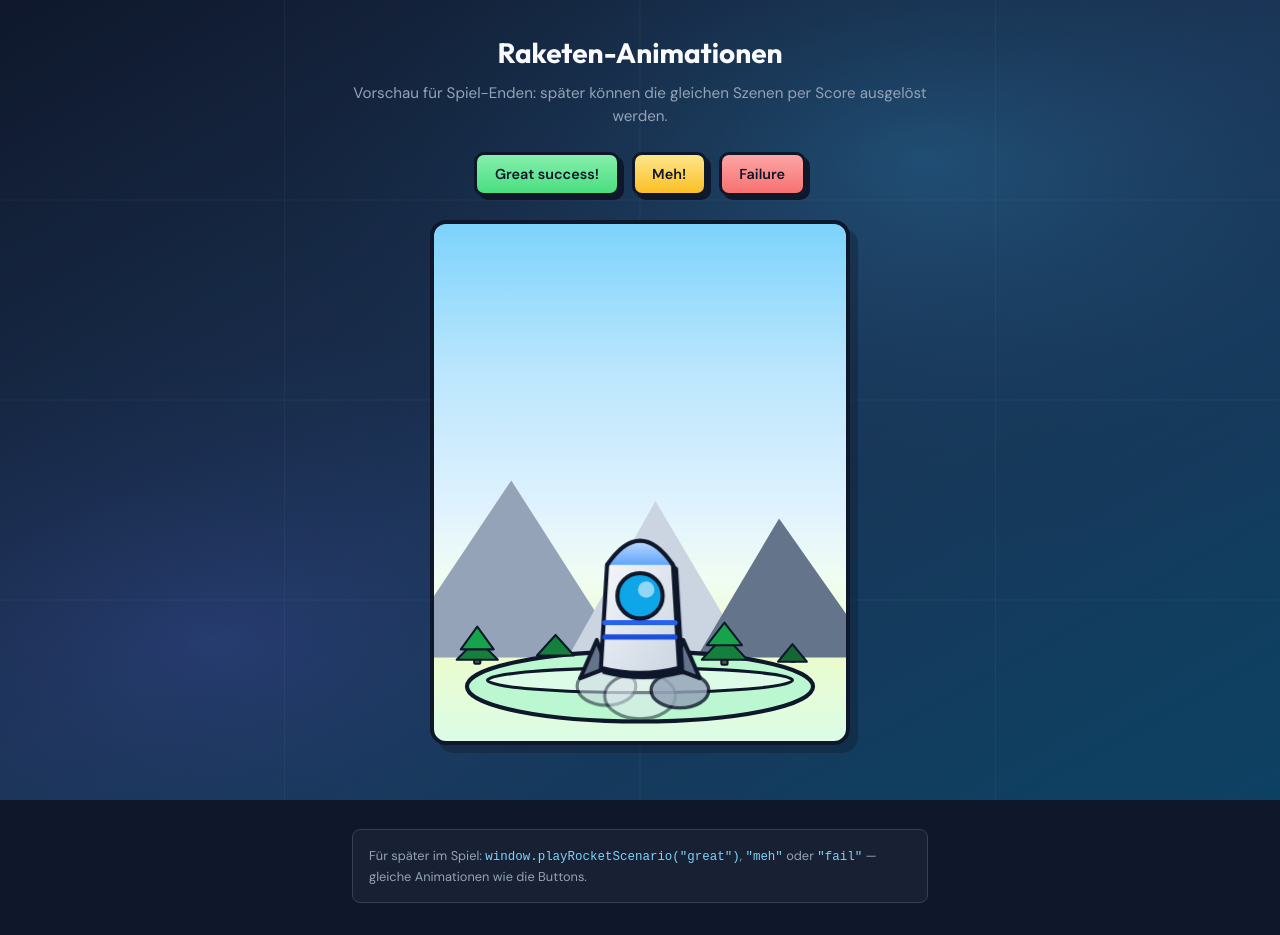
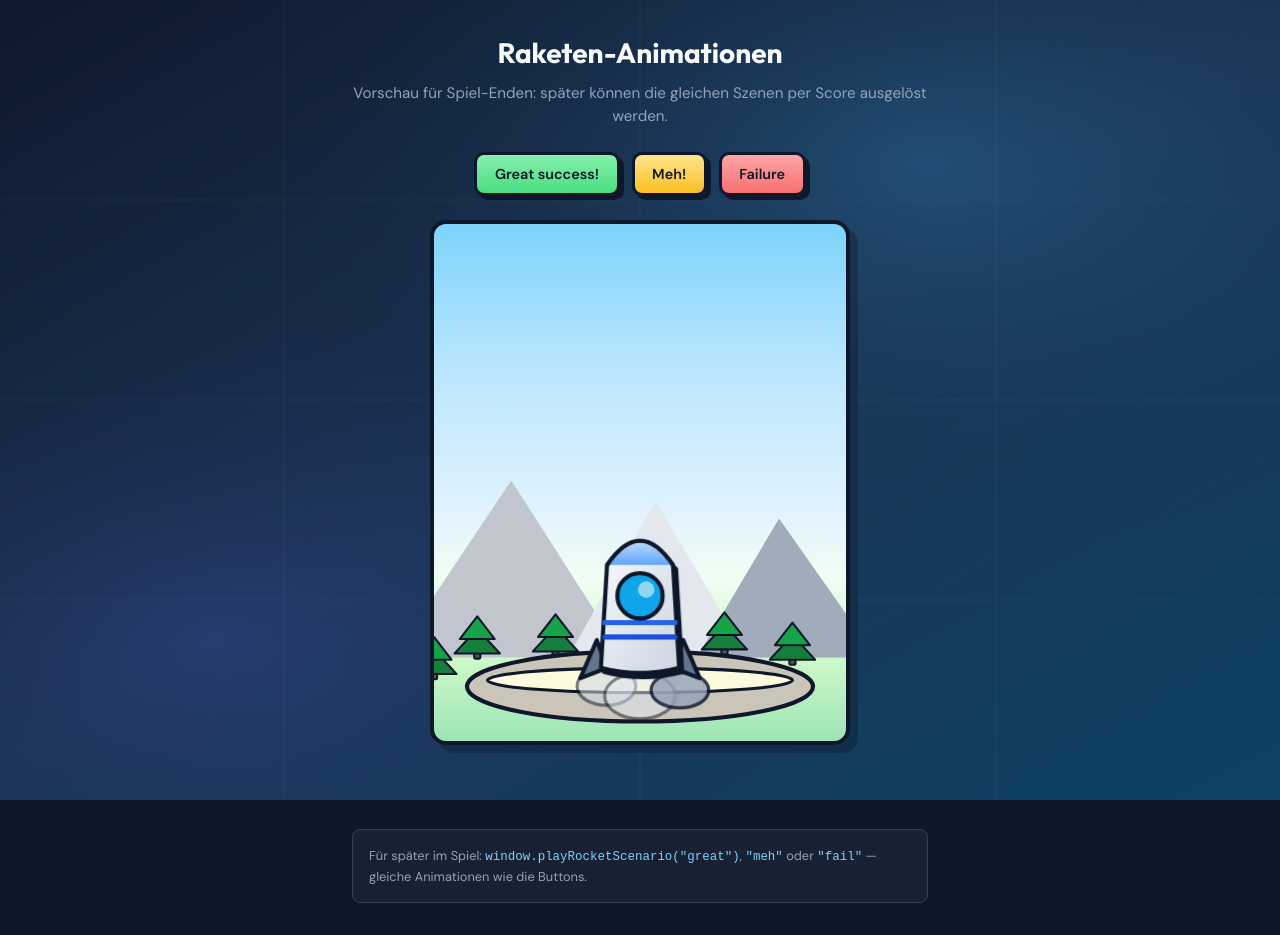
Before and after one commit to LukasReindlGit/rocket-game, a website: page public/rocket.html in a window 1280 px wide. Drawn offline with nearby package versions, Linux system fonts and the light colour scheme; no server answers.

Commit message:
feat: adjusted trees

```diff
--- a/data/rocket-colors.csv
+++ /dev/null
@@ -1,75 +0,0 @@
-key,value
-page_background,#0f172a
-mesh_url,/content/images/bg-mesh.svg
-mesh_opacity,0.85
-stage_sky_1,#7dd3fc
-stage_sky_2,#bae6fd
-stage_sky_3,#e0f2fe
-stage_sky_4,#f0fdf4
-stage_field_mid,#ecfccb
-stage_field,#dcfce7
-stage_box_shadow,"8px 8px 0 rgba(15, 23, 42, 0.35)"
-mountain_1,#94a3b8
-mountain_2,#cbd5e1
-mountain_3,#64748b
-launchpad_outer,#bbf7d0
-launchpad_inner,#dcfce7
-tree_trunk,#57534e
-tree_foliage_1,#15803d
-tree_foliage_2,#16a34a
-tree_foliage_dark,#166534
-fume_1,#cbd5e1
-fume_2,#e2e8f0
-fume_3,#94a3b8
-fail_smoke_1,#64748b
-fail_smoke_2,#94a3b8
-fail_smoke_3,#475569
-fail_text_fill,#0f172a
-fail_text_stroke,#ffffff
-fin,#64748b
-stripe_1,#2563eb
-stripe_2,#1d4ed8
-window,#0ea5e9
-window_glare,"rgba(255,255,255,0.55)"
-ink,#0f172a
-idle_flame_rad_0,#fffbeb
-idle_flame_rad_35,#fde68a
-idle_flame_rad_70,#f59e0b
-idle_flame_rad_100,#c2410c
-idle_flame_body_0,#fff7ed
-idle_flame_body_40,#fcd34d
-idle_flame_body_100,#ea580c
-launch_flame_outer_0,#fffbeb
-launch_flame_outer_12,#fef08a
-launch_flame_outer_35,#fb923c
-launch_flame_outer_58,#ea580c
-launch_flame_outer_82,#c2410c
-launch_flame_outer_100,#7c2d12
-launch_flame_mid_0,#fef9c3
-launch_flame_mid_30,#fbbf24
-launch_flame_mid_65,#f97316
-launch_flame_mid_100,#dc2626
-launch_flame_core_0,#ffffff
-launch_flame_core_22,#fef9c3
-launch_flame_core_55,#fde047
-launch_flame_core_100,#f59e0b
-rocket_body_0,#f8fafc
-rocket_body_45,#e2e8f0
-rocket_body_100,#cbd5e1
-rocket_nose_0,#bfdbfe
-rocket_nose_100,#60a5fa
-idle_flame_core_fill,#fffbeb
-idle_flame_spark,#fbbf24
-launch_flame_jet,#ea580c
-launch_flame_hot,#ffffff
-launch_flame_tongue,#fde047
-meh_sweat,#38bdf8
-btn_great_a,#86efac
-btn_great_b,#4ade80
-btn_meh_a,#fde68a
-btn_meh_b,#fbbf24
-btn_fail_a,#fca5a5
-btn_fail_b,#f87171
-api_hint_bg,"rgba(30, 41, 59, 0.6)"
-api_hint_code,#7dd3fc
-confetti_colors,"#fde047,#4ade80,#38bdf8,#f472b6,#a78bfa,#fb923c"
--- a/public/css/rocket-bg.css
+++ b/public/css/rocket-bg.css
@@ -1,4 +1,4 @@
-/* Rocket page — viewport mesh + stage fill (palette: rocket-theme.css + data/rocket-colors.csv). */
+/* Rocket page — viewport mesh + stage fill (palette: rocket-theme.css). */
 
 body.page-rocket .app-bg::before {
   content: "";
--- a/public/css/rocket-theme.css
+++ b/public/css/rocket-theme.css
@@ -1,4 +1,4 @@
-/* Default rocket palette — overridden at runtime from /data/rocket-colors.csv via /api/rocket-colors */
+/* Rocket palette — edit here; VS Code shows color swatches next to hex values. */
 
 body.page-rocket {
   --rocket-page-background: #0f172a;
@@ -9,8 +9,8 @@ body.page-rocket {
   --rocket-stage-sky-2: #bae6fd;
   --rocket-stage-sky-3: #e0f2fe;
   --rocket-stage-sky-4: #f0fdf4;
-  --rocket-stage-field-mid: #ecfccb;
-  --rocket-stage-field: #dcfce7;
+  --rocket-stage-field-mid: #d3fccb;
+  --rocket-stage-field: #9de4b6;
   --rocket-stage-scene: linear-gradient(
     180deg,
     var(--rocket-stage-sky-1) 0%,
@@ -22,11 +22,11 @@ body.page-rocket {
   );
   --rocket-stage-box-shadow: 8px 8px 0 rgba(15, 23, 42, 0.35);
 
-  --rocket-mountain-1: #94a3b8;
-  --rocket-mountain-2: #cbd5e1;
-  --rocket-mountain-3: #64748b;
-  --rocket-launchpad-outer: #bbf7d0;
-  --rocket-launchpad-inner: #dcfce7;
+  --rocket-mountain-1: #c1c6ce;
+  --rocket-mountain-2: #e3e8ee;
+  --rocket-mountain-3: #a1acbb;
+  --rocket-launchpad-outer: #c9c6b9;
+  --rocket-launchpad-inner: #fcf9dc;
   --rocket-tree-trunk: #57534e;
   --rocket-tree-foliage-1: #15803d;
   --rocket-tree-foliage-2: #16a34a;
@@ -94,4 +94,12 @@ body.page-rocket {
 
   --rocket-api-hint-bg: rgba(30, 41, 59, 0.6);
   --rocket-api-hint-code: #7dd3fc;
+
+  /* Confetti (read by rocket.js for canvas-confetti) */
+  --rocket-confetti-0: #fde047;
+  --rocket-confetti-1: #4ade80;
+  --rocket-confetti-2: #38bdf8;
+  --rocket-confetti-3: #f472b6;
+  --rocket-confetti-4: #a78bfa;
+  --rocket-confetti-5: #fb923c;
 }
--- a/public/css/rocket.css
+++ b/public/css/rocket.css
@@ -1,6 +1,6 @@
 /* Rocket demo page — comic SVG + scenario animations */
 
-/* Comic rocket UI — colors from body.page-rocket (rocket-theme.css + data/rocket-colors.csv). */
+/* Comic rocket UI — colors: public/css/rocket-theme.css */
 
 .rocket-page {
   min-height: 100%;
--- a/public/js/rocket.js
+++ b/public/js/rocket.js
@@ -1,54 +1,28 @@
 "use strict";
 
 (function () {
-  const DEFAULT_CONFETTI_COLORS = [
-    "#fde047",
-    "#4ade80",
-    "#38bdf8",
-    "#f472b6",
-    "#a78bfa",
-    "#fb923c",
-  ];
+  const CONFETTI_VAR_COUNT = 6;
+  const CONFETTI_FALLBACK = ["#fde047", "#4ade80", "#38bdf8", "#f472b6", "#a78bfa", "#fb923c"];
 
   /**
-   * @param {Record<string, string>} colors
+   * Confetti colors come from `rocket-theme.css` (--rocket-confetti-0 …) so they stay editable as CSS.
+   * @returns {string[]}
    */
-  function applyRocketColors(colors) {
-    const body = document.body;
-    if (!body || !colors) return;
-    for (const [key, raw] of Object.entries(colors)) {
-      if (raw == null || String(raw).trim() === "") continue;
-      const val = String(raw).trim();
-      if (key === "mesh_url") {
-        body.style.setProperty("--rocket-bg-mesh", `url("${val}")`);
-        continue;
+  function confettiColorsFromTheme() {
+    const root = document.body;
+    if (!root) {
+      return CONFETTI_FALLBACK;
+    }
+    const styles = getComputedStyle(root);
+    const out = [];
+    for (let i = 0; i < CONFETTI_VAR_COUNT; i++) {
+      const v = styles.getPropertyValue(`--rocket-confetti-${i}`).trim();
+      if (v) {
+        out.push(v);
       }
-      if (key === "confetti_colors") {
-        window.__rocketConfettiColors = val
-          .split(",")
-          .map((s) => s.trim())
-          .filter(Boolean);
-        continue;
-      }
-      const cssName = "--rocket-" + key.replace(/_/g, "-");
-      body.style.setProperty(cssName, val);
     }
+    return out.length > 0 ? out : CONFETTI_FALLBACK;
   }
-
-  async function loadRocketColors() {
-    try {
-      const r = await fetch("/api/rocket-colors");
-      if (!r.ok) return;
-      const data = await r.json();
-      if (data && data.colors && typeof data.colors === "object") {
-        applyRocketColors(data.colors);
-      }
-    } catch {
-      /* keep rocket-theme.css defaults */
-    }
-  }
-
-  loadRocketColors();
 
   const stage = document.getElementById("rocket-stage");
   const statusEl = document.getElementById("rocket-status");
@@ -102,10 +76,7 @@
     resizeCanvas();
     const x = 0.5;
     const y = 0.28;
-    const confettiColors =
-      Array.isArray(window.__rocketConfettiColors) && window.__rocketConfettiColors.length > 0
-        ? window.__rocketConfettiColors
-        : DEFAULT_CONFETTI_COLORS;
+    const confettiColors = confettiColorsFromTheme();
     burst({
       particleCount: 140,
       spread: 75,
--- a/public/rocket.html
+++ b/public/rocket.html
@@ -97,31 +97,40 @@
             <path d="M 255 420 L 335 285 L 430 420 Z" fill="var(--rocket-mountain-3)" />
           </g>
 
+          <!-- Trees near horizon / ridge (in front of floor strip, behind rocket) -->
+          <g class="scene-trees" aria-hidden="true">
+
+            <g transform="translate(0 420)">
+              <rect x="-3" y="-1" width="6" height="22" rx="1" fill="var(--rocket-tree-trunk)" stroke="var(--rocket-ink)" stroke-width="2" />
+              <path d="M 0 -8 L -22 16 L 22 16 Z" fill="var(--rocket-tree-foliage-1)" stroke="var(--rocket-ink)" stroke-width="2" stroke-linejoin="round" />
+              <path d="M 0 -20 L -17 2 L 17 2 Z" fill="var(--rocket-tree-foliage-2)" stroke="var(--rocket-ink)" stroke-width="2" stroke-linejoin="round" />
+            </g>
+            <g transform="translate(42 400)">
+              <rect x="-3" y="-1" width="6" height="22" rx="1" fill="var(--rocket-tree-trunk)" stroke="var(--rocket-ink)" stroke-width="2" />
+              <path d="M 0 -8 L -22 16 L 22 16 Z" fill="var(--rocket-tree-foliage-1)" stroke="var(--rocket-ink)" stroke-width="2" stroke-linejoin="round" />
+              <path d="M 0 -20 L -17 2 L 17 2 Z" fill="var(--rocket-tree-foliage-2)" stroke="var(--rocket-ink)" stroke-width="2" stroke-linejoin="round" />
+            </g>
+            <g transform="translate(118 398)">
+              <rect x="-3" y="-1" width="6" height="22" rx="1" fill="var(--rocket-tree-trunk)" stroke="var(--rocket-ink)" stroke-width="2" />
+              <path d="M 0 -8 L -22 16 L 22 16 Z" fill="var(--rocket-tree-foliage-1)" stroke="var(--rocket-ink)" stroke-width="2" stroke-linejoin="round" />
+              <path d="M 0 -20 L -17 2 L 17 2 Z" fill="var(--rocket-tree-foliage-2)" stroke="var(--rocket-ink)" stroke-width="2" stroke-linejoin="round" />
+            </g>
+            <g transform="translate(282 396)">
+              <rect x="-3" y="-1" width="6" height="22" rx="1" fill="var(--rocket-tree-trunk)" stroke="var(--rocket-ink)" stroke-width="2" />
+              <path d="M 0 -8 L -22 16 L 22 16 Z" fill="var(--rocket-tree-foliage-1)" stroke="var(--rocket-ink)" stroke-width="2" stroke-linejoin="round" />
+              <path d="M 0 -20 L -17 2 L 17 2 Z" fill="var(--rocket-tree-foliage-2)" stroke="var(--rocket-ink)" stroke-width="2" stroke-linejoin="round" />
+            </g>
+            <g transform="translate(348 406)">
+              <rect x="-3" y="-1" width="6" height="22" rx="1" fill="var(--rocket-tree-trunk)" stroke="var(--rocket-ink)" stroke-width="2" />
+              <path d="M 0 -8 L -22 16 L 22 16 Z" fill="var(--rocket-tree-foliage-1)" stroke="var(--rocket-ink)" stroke-width="2" stroke-linejoin="round" />
+              <path d="M 0 -20 L -17 2 L 17 2 Z" fill="var(--rocket-tree-foliage-2)" stroke="var(--rocket-ink)" stroke-width="2" stroke-linejoin="round" />
+            </g>
+          </g>
+
           <!-- Ground: launchpad ellipses (in front of mountains) -->
           <ellipse cx="200" cy="448" rx="168" ry="34" fill="var(--rocket-launchpad-outer)" stroke="var(--rocket-ink)" stroke-width="4" />
           <ellipse cx="200" cy="442" rx="148" ry="12" fill="var(--rocket-launchpad-inner)" stroke="var(--rocket-ink)" stroke-width="3" />
 
-          <!-- Trees near horizon / ridge (in front of floor strip, behind rocket) -->
-          <g class="scene-trees" aria-hidden="true">
-            <g transform="translate(42 408)">
-              <rect x="-3" y="-2" width="6" height="20" rx="1" fill="var(--rocket-tree-trunk)" stroke="var(--rocket-ink)" stroke-width="2" />
-              <path d="M 0 -6 L -20 14 L 20 14 Z" fill="var(--rocket-tree-foliage-1)" stroke="var(--rocket-ink)" stroke-width="2" stroke-linejoin="round" />
-              <path d="M 0 -18 L -16 4 L 16 4 Z" fill="var(--rocket-tree-foliage-2)" stroke="var(--rocket-ink)" stroke-width="2" stroke-linejoin="round" />
-            </g>
-            <g transform="translate(118 402)">
-              <rect x="-3" y="0" width="6" height="16" rx="1" fill="var(--rocket-tree-trunk)" stroke="var(--rocket-ink)" stroke-width="2" />
-              <path d="M 0 -4 L -18 16 L 18 16 Z" fill="var(--rocket-tree-foliage-1)" stroke="var(--rocket-ink)" stroke-width="2" stroke-linejoin="round" />
-            </g>
-            <g transform="translate(282 406)">
-              <rect x="-3" y="-1" width="6" height="22" rx="1" fill="var(--rocket-tree-trunk)" stroke="var(--rocket-ink)" stroke-width="2" />
-              <path d="M 0 -8 L -22 16 L 22 16 Z" fill="var(--rocket-tree-foliage-1)" stroke="var(--rocket-ink)" stroke-width="2" stroke-linejoin="round" />
-              <path d="M 0 -20 L -17 2 L 17 2 Z" fill="var(--rocket-tree-foliage-2)" stroke="var(--rocket-ink)" stroke-width="2" stroke-linejoin="round" />
-            </g>
-            <g transform="translate(348 410)">
-              <rect x="-2" y="0" width="5" height="14" rx="1" fill="var(--rocket-tree-trunk)" stroke="var(--rocket-ink)" stroke-width="2" />
-              <path d="M 0 -3 L -14 14 L 14 14 Z" fill="var(--rocket-tree-foliage-dark)" stroke="var(--rocket-ink)" stroke-width="2" stroke-linejoin="round" />
-            </g>
-          </g>
 
           <!-- Fumes (idle + shared); y aligned with exhaust under rocket anchor -->
           <g class="fumes" transform="translate(200 418)">
```
Also changed, not shown: server.js (+0 -33 lines).
